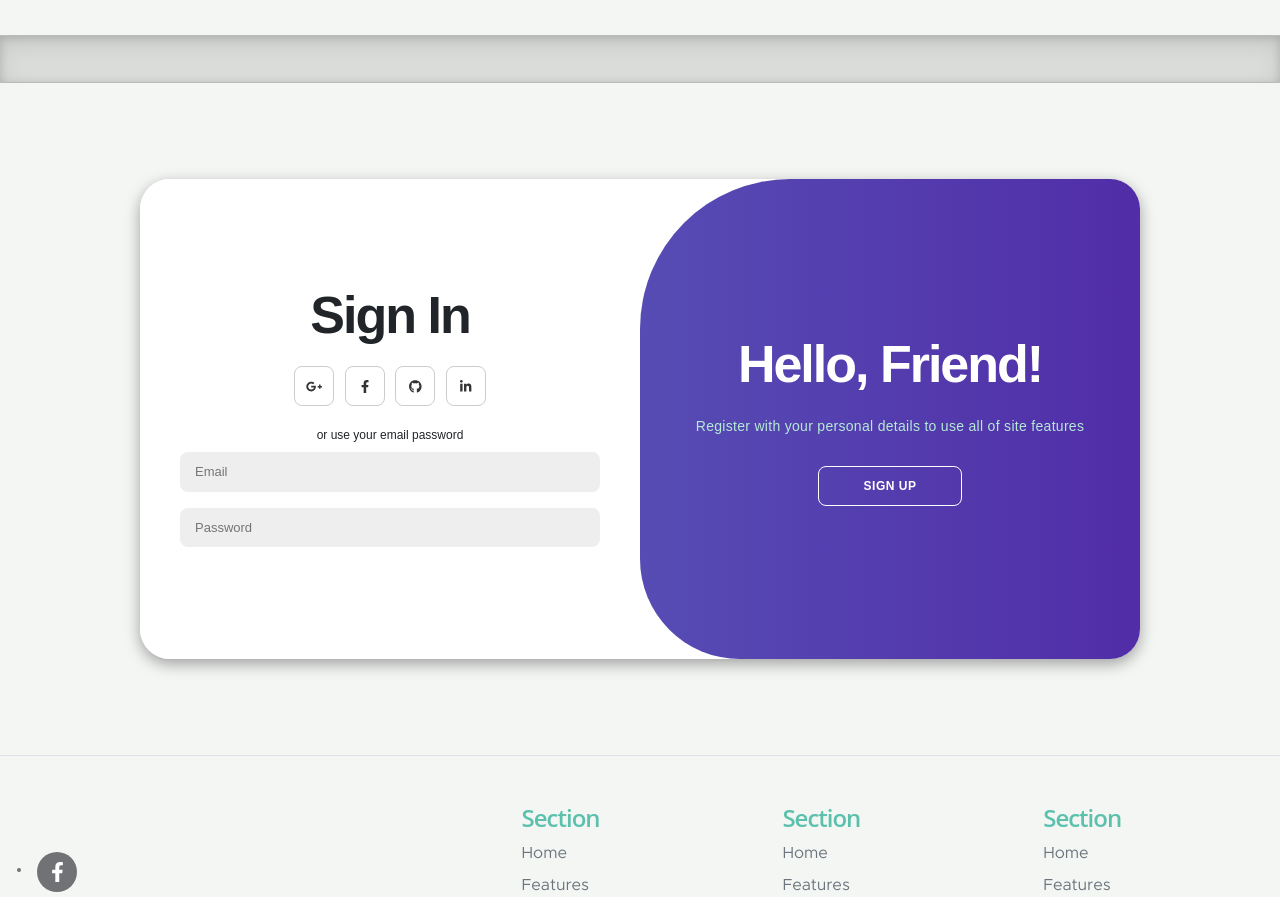
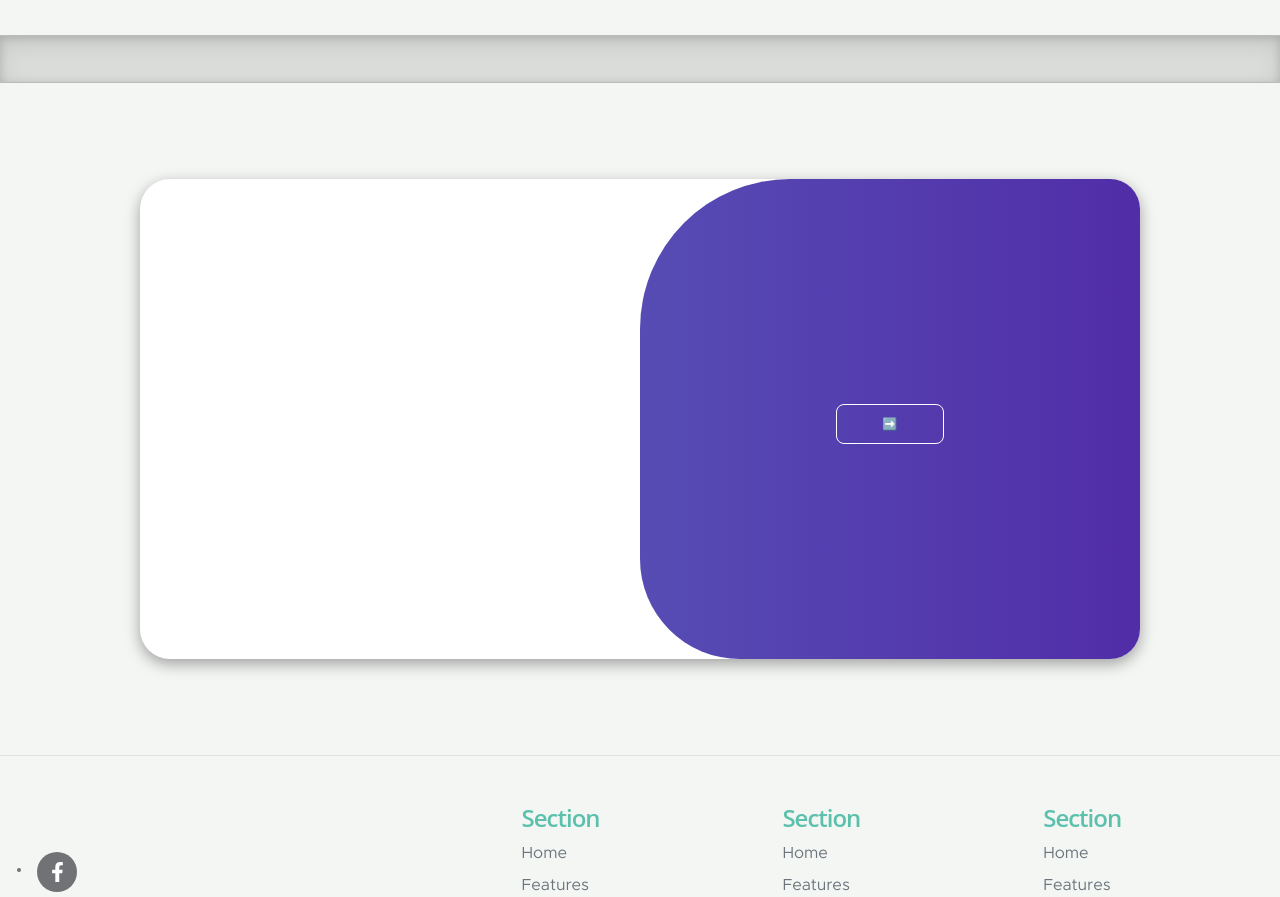
Before and after one commit to sdf299/aaa, a Flask app: page / in a window 1280 px wide. Shown: the part 2249-3146 px from the top of the page. Run offline with Flask 3, Linux system fonts and the light colour scheme; some libraries are stand-ins or nearby versions; grey boxes are pictures that could not be loaded.

Commit message:
Change some detail.

```diff
--- a/templates/test.html
+++ b/templates/test.html
@@ -1,48 +1,18 @@
 
 <div class="container" id="container">
     <div class="form-container sign-up">
-        <form>
-            <h1>Create Account</h1>
-            <div class="social-icons">
-                <a href="#" class="icon"><i class="fa-brands fa-google-plus-g"></i></a>
-                <a href="#" class="icon"><i class="fa-brands fa-facebook-f"></i></a>
-                <a href="#" class="icon"><i class="fa-brands fa-github"></i></a>
-                <a href="#" class="icon"><i class="fa-brands fa-linkedin-in"></i></a>
-            </div>
-            <span>or use your email for registeration</span>
-            <input type="text" placeholder="Name">
-            <input type="email" placeholder="Email">
-            <input type="password" placeholder="Password">
-<!--            <button>Sign Up</button>-->
-        </form>
+
     </div>
     <div class="form-container sign-in">
-        <form>
-            <h1>Sign In</h1>
-            <div class="social-icons">
-                <a href="#" class="icon"><i class="fa-brands fa-google-plus-g"></i></a>
-                <a href="#" class="icon"><i class="fa-brands fa-facebook-f"></i></a>
-                <a href="#" class="icon"><i class="fa-brands fa-github"></i></a>
-                <a href="#" class="icon"><i class="fa-brands fa-linkedin-in"></i></a>
-            </div>
-            <span>or use your email password</span>
-            <input type="email" placeholder="Email">
-            <input type="password" placeholder="Password">
-<!--            <a href="#">Forget Your Password?</a>-->
-<!--            <button>Sign In</button>-->
-        </form>
+
     </div>
     <div class="toggle-container">
         <div class="toggle">
             <div class="toggle-panel toggle-left">
-                <h1>Welcome Back!</h1>
-                <p style="color:#B5EAD7">Enter your personal details to use all of site features</p>
-                <button class="hidden" id="login">Sign In</button>
+                <button class="hidden" id="login">⬅️</button>
             </div>
             <div class="toggle-panel toggle-right">
-                <h1>Hello, Friend!</h1>
-                <p style="color:#B5EAD7">Register with your personal details to use all of site features</p>
-                <button class="hidden" id="register">Sign Up</button>
+                <button class="hidden" id="register">➡️</button>
             </div>
         </div>
     </div>
```
